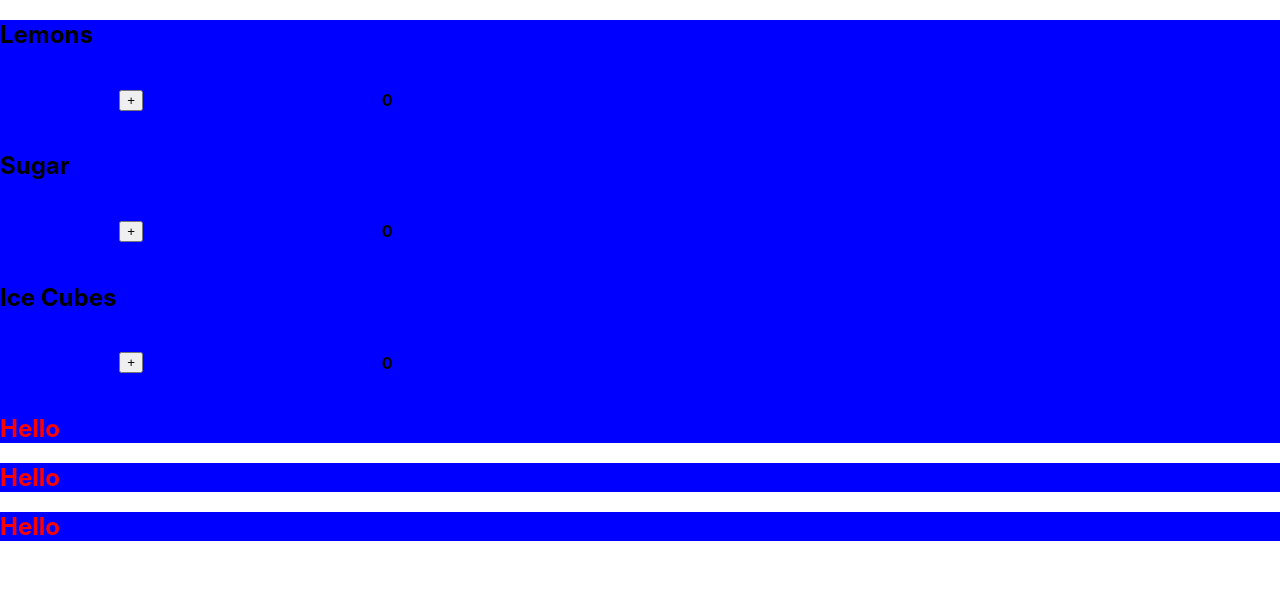
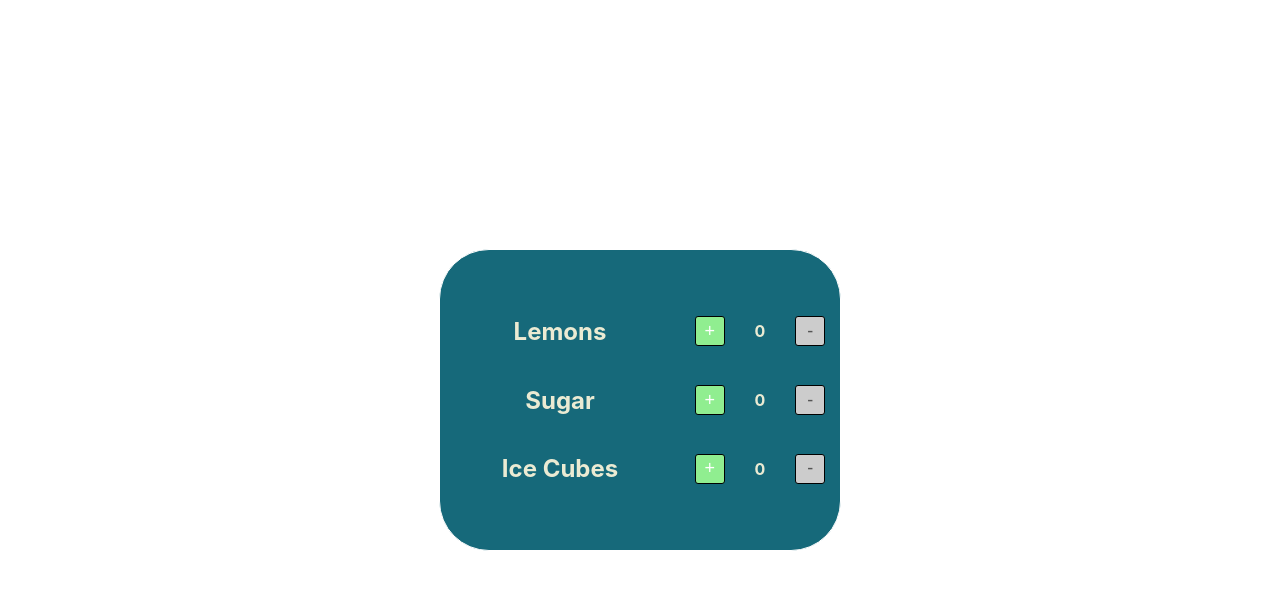
Before and after one commit to ArisaBonsaiTree/lemonade-stand, a React (Create React App) app: page / in a window 1280 px wide. Shown: the top 590 px of the page. Built offline with nearby package versions, Linux system fonts and the light colour scheme.

Commit message:
Created our own button style with props

```diff
--- a/src/Screens/Customer/Home.jsx
+++ b/src/Screens/Customer/Home.jsx
@@ -1,8 +1,19 @@
 import { useState } from "react"
 
+import styled from 'styled-components'
+
 import Card from "../../components/Card"
-import Product from "../../components/Product/Product"
+import Product from "../../components/Product"
 
+
+const StyledHome = styled.div`
+    width: 100vw;
+    height: 100vh;
+    display: flex;
+    flex-direction: column;
+    align-items: center;
+    justify-content: space-evenly;
+`
 
 const Home = () => {
 
@@ -43,10 +54,8 @@ const Home = () => {
         )
     }
 
-    const [numLemons, updateNumLemons] = useState(0)
-
     return (
-        <div className='Home'>
+        <StyledHome>
             <Card>
                 {products.map((product, i) => (
                     <Product
@@ -58,11 +67,7 @@ const Home = () => {
                     />
                 ))}
             </Card>
-
-            <Card></Card>
-
-            <Card></Card>
-        </div>
+        </StyledHome>
     )
 }
 
--- /dev/null
+++ b/src/components/Button.jsx
@@ -0,0 +1,17 @@
+import styled from 'styled-components'
+
+const Button = styled.button`
+    width: ${({w}) => w};
+    height: ${({h}) => h};
+    border: 1px solid black;
+    background: ${({bg}) => bg};
+    border-radius: 3px;
+    color: #FFF;
+    font-size: 18px;
+    &:disabled{
+        background: #CCC;
+        color: #555;
+    }
+`
+
+export default Button
--- a/src/components/Card.jsx
+++ b/src/components/Card.jsx
@@ -1,30 +1,25 @@
 import styled from 'styled-components'
 
-// const cardStyle = {
-//     height: '400px',
-//     width: '500px',
-//     background: '#CCC',
-//     border: '1px solid #FFF'
-// }
-
 const StyledCard = styled.div`
-    height: '400px';
-    width: '500px';
-    background: ${({background}) => background};
-    border: '1px solid #FFF';
-    &:hover{
-        background-color: #333;
-    }
+    height: 300px;
+    width: 400px;
+    background: #16697A;
+    border-radius: 50px;
+    border: 1px solid #FFF;
+    color: #EBEBD3;
+    display: flex;
+    flex-direction: column;
+    align-items: center;
+    justify-content: center;
 `
 
 const Card = props => {
     return(
-        <StyledCard background='blue'>
+        <StyledCard background='#ccc'>
             {props.children}
             <div style={{
                 color: 'red'
-            }}>
-                <h2>Hello</h2>
+                }}>
             </div>
         </StyledCard>
     )
--- /dev/null
+++ b/src/components/Product.jsx
@@ -0,0 +1,54 @@
+import styled from 'styled-components'
+
+import Button from './Button'
+
+const StyledProduct = styled.div`
+    width: 100%;
+    display: flex;
+    text-align: center;
+`
+const Counter = styled.div`
+    width: 40%;
+    display: flex;
+    align-items: center;
+    justify-content: space-around;
+`
+
+const Product = props => {
+
+    const buttonWidth = '30px'
+    const buttonHeight = '30px'
+
+    return (
+        <StyledProduct>
+            <h2 style={{width: '60%'}}>{props.name}</h2>
+
+            <Counter>
+                <Button
+                    onClick={props.increment}
+                    w={buttonWidth}
+                    h={buttonHeight}
+                    bg='lightGreen'
+                >
+                    +
+                </Button>
+
+                <h4>{props.amount}</h4>
+
+                <Button
+                    onClick={props.decrement}
+                    disabled={props.amount <= 0}
+                    w={buttonWidth}
+                    h={buttonHeight}
+                    bg='palevioletred'
+                >
+                        -
+                </Button>
+
+
+            </Counter>
+        </StyledProduct>
+    )
+}
+
+export default Product
--- a/src/components/Product/Product.jsx
+++ /dev/null
@@ -1,46 +0,0 @@
-import styled from 'styled-components'
-
-const productStyle = {
-    display: 'flex',
-    color: 'blue'
-}
-
-
-const StyledProduct = styled.div`
-    display: 'flex';
-    color: 'blue';
-`
-
-const countStyle = {
-    width: '40%',
-    display: 'flex',
-    alignItems: 'center',
-    justifyContent: 'space-around'
-}
-
-const Counter = styled.div`
-    width: 40%;
-    display: flex;
-    align-items: center;
-    justify-content: space-around;
-`
-
-const Product = props => {
-    return (
-        <StyledProduct>
-            <h2 style={{width: '60%'}}>{props.name}</h2>
-
-            <Counter>
-                <button onClick={props.increment}>+</button>
-                <h4>{props.amount}</h4>
-                {props.amount > 0 ? (
-                    <button onClick={props.decrement}>-</button>
-                ) : (
-                    undefined
-                )}
-            </Counter>
-        </StyledProduct>
-    )
-}
-
-export default Product
```
Also changed, not shown: Notes.txt.
